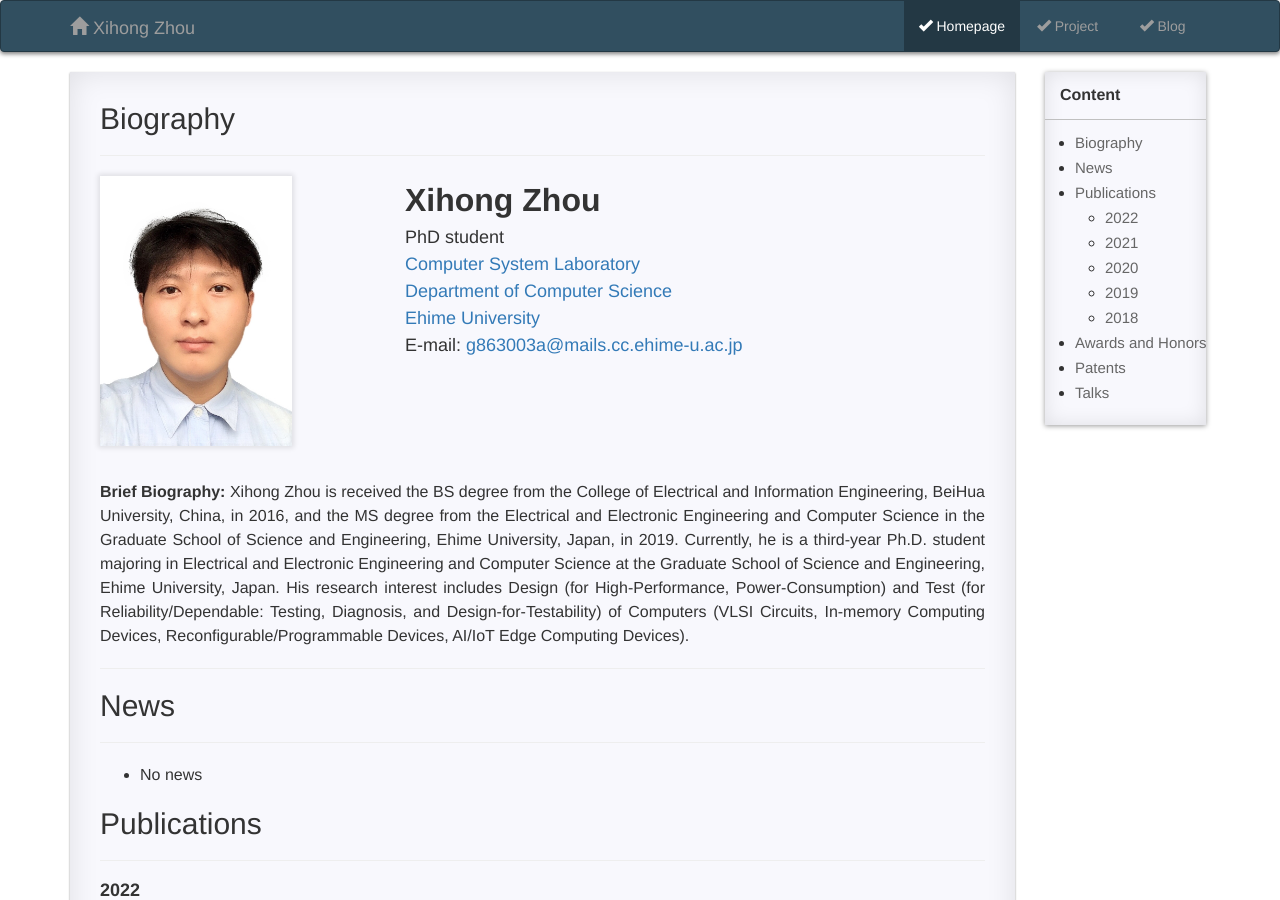
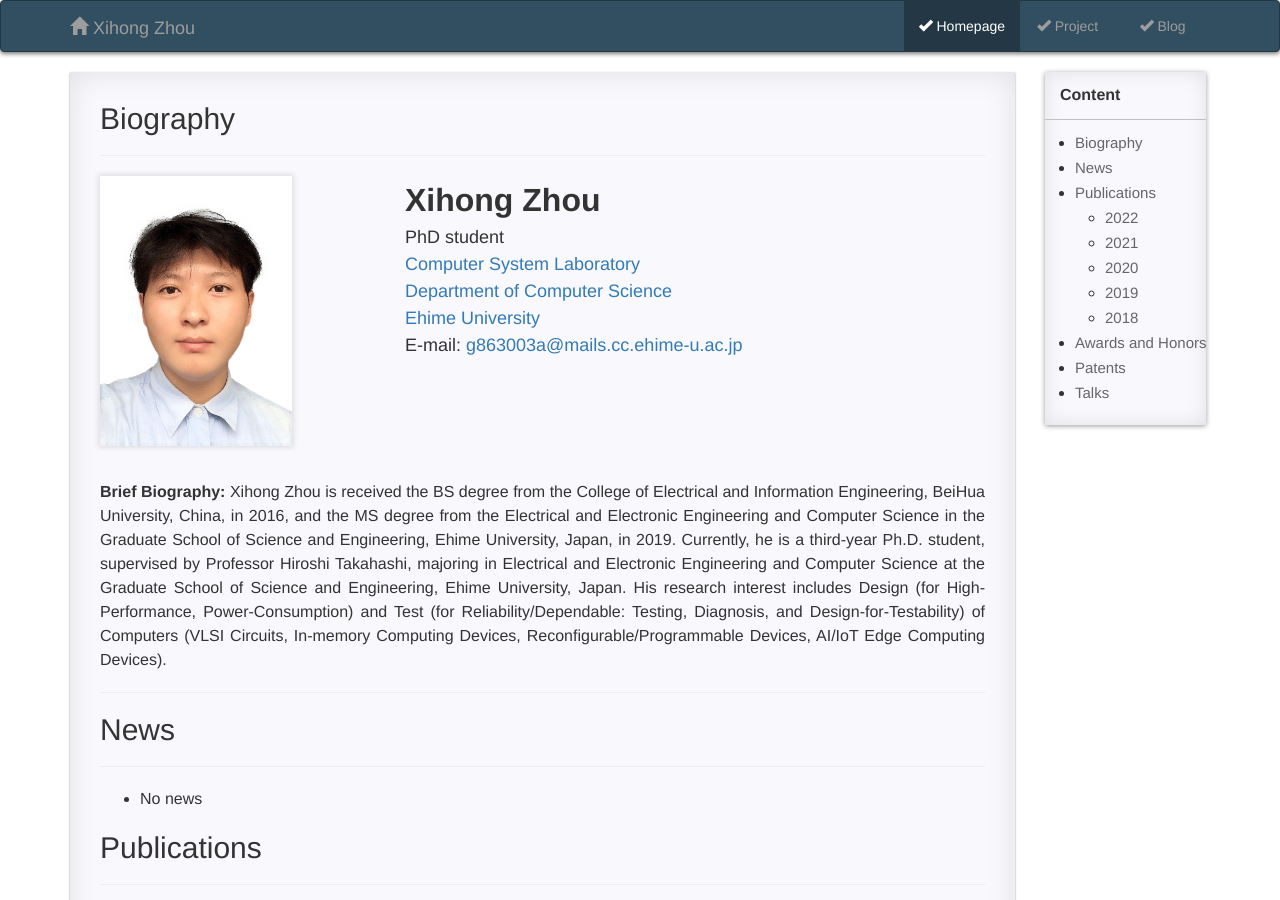
Before and after one commit to XihongZhou/xihongzhou.github.io, a Jekyll site: the page built from pages/1_homepage.md, in a window 1280 px wide and 900 px high. Built offline with Jekyll 4.4.1, drawn with Linux system fonts in a browser that asks for light colours; comment, search, counter and statistics services are not loaded.

Commit message:
Update 1_homepage.md

```diff
--- a/pages/1_homepage.md
+++ b/pages/1_homepage.md
@@ -36,7 +36,7 @@
 <p align="justify" style="margin-bottom: 0.5em">
 <font size="3"><b>Brief Biography:</b></font>
 <font size="3.0">
-  Xihong Zhou is received the BS degree from the College of Electrical and Information Engineering, BeiHua University, China, in 2016, and the MS degree from the Electrical and Electronic Engineering and Computer Science in the Graduate School of Science and Engineering, Ehime University, Japan, in 2019. Currently, he is a third-year Ph.D. student majoring in Electrical and Electronic Engineering and Computer Science at the Graduate School of Science and Engineering, Ehime University, Japan. His research interest includes Design (for High-Performance, Power-Consumption) and Test (for Reliability/Dependable: Testing, Diagnosis, and Design-for-Testability) of Computers (VLSI Circuits, In-memory Computing Devices, Reconfigurable/Programmable Devices, AI/IoT Edge Computing Devices).
+  Xihong Zhou is received the BS degree from the College of Electrical and Information Engineering, BeiHua University, China, in 2016, and the MS degree from the Electrical and Electronic Engineering and Computer Science in the Graduate School of Science and Engineering, Ehime University, Japan, in 2019. Currently, he is a third-year Ph.D. student, supervised by Professor Hiroshi Takahashi, majoring in Electrical and Electronic Engineering and Computer Science at the Graduate School of Science and Engineering, Ehime University, Japan. His research interest includes Design (for High-Performance, Power-Consumption) and Test (for Reliability/Dependable: Testing, Diagnosis, and Design-for-Testability) of Computers (VLSI Circuits, In-memory Computing Devices, Reconfigurable/Programmable Devices, AI/IoT Edge Computing Devices).
 </font>
 </p>
 <hr>
```
